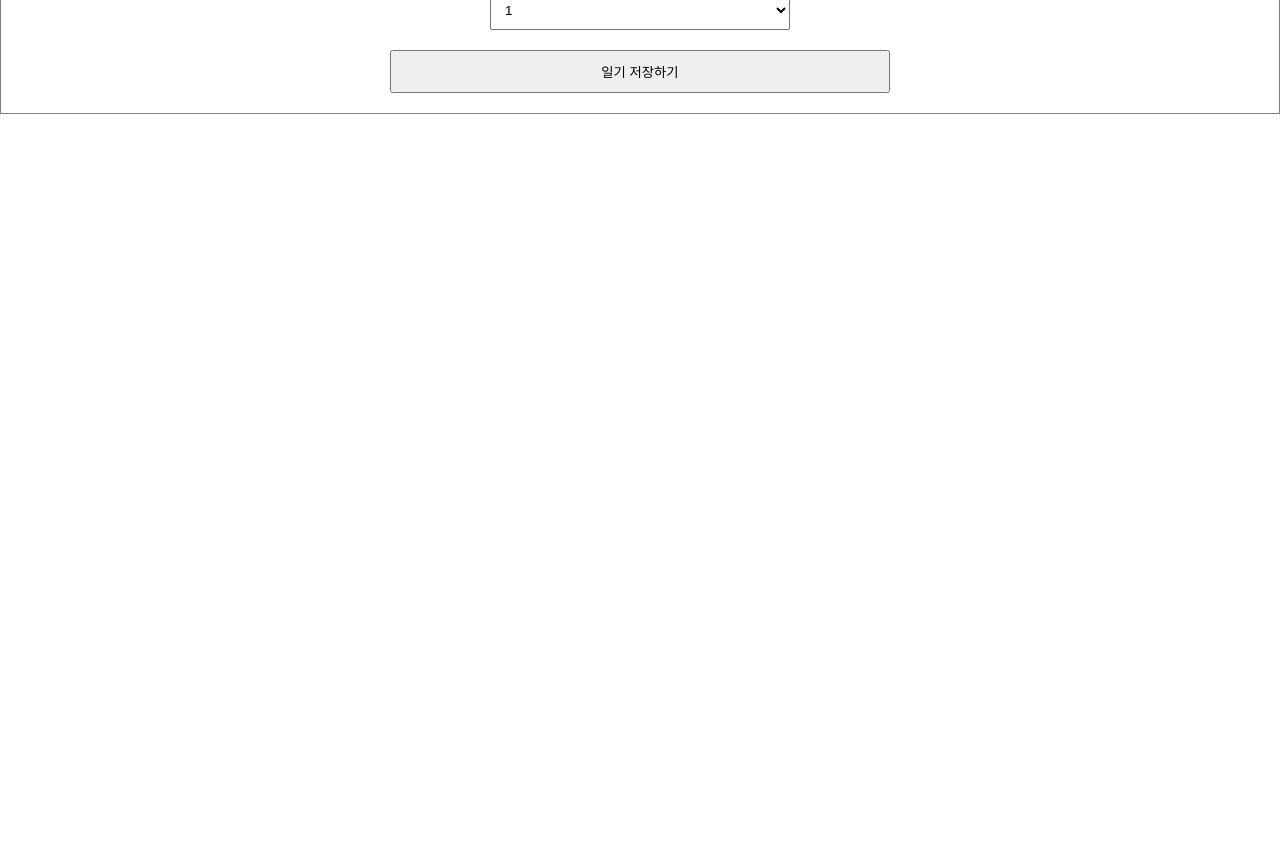
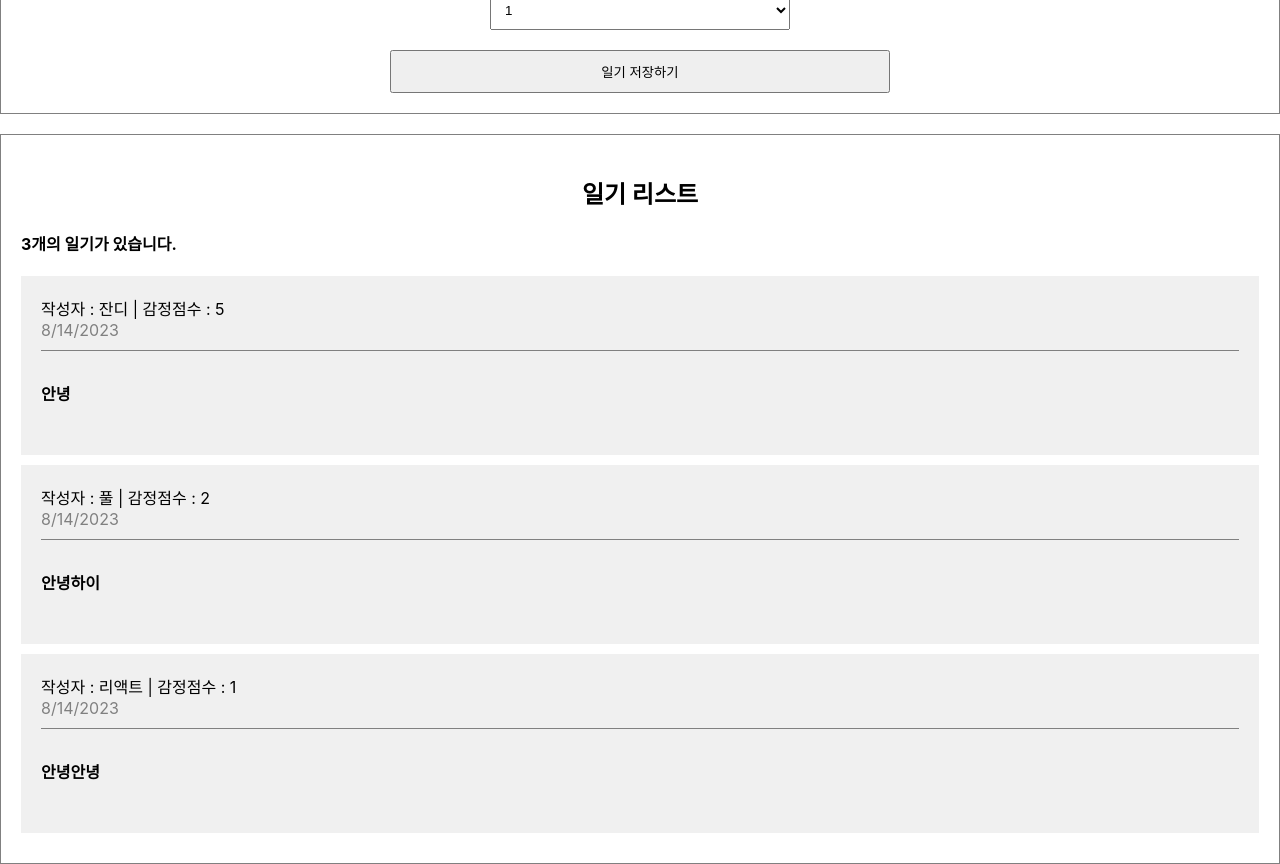
Before and after one commit to alsswl/simplediary, a React (Create React App) app: page / in a window 1280 px wide. Shown: the part 400-1264 px from the top of the page. Before the commit the page ends 800 px from the top, so only its background shows below. Built offline with nearby package versions, Linux system fonts and the light colour scheme.

Commit message:
feat : 리스트 랜더링 기능 구현

```diff
--- a/src/App.css
+++ b/src/App.css
@@ -26,3 +26,35 @@ textarea{
   padding: 10px;
   cursor:pointer;
 }
+
+.DiaryList{
+  border: 1px solid gray;
+  padding: 20px;
+  margin-top: 20px;
+}
+
+.DiaryList h2{
+  text-align: center;
+}
+
+.DiaryItem{
+  background-color: rgb(240,240,240);
+  margin-bottom: 10px;
+  padding: 20px;
+}
+
+.DiaryItem .info{
+  border-bottom: 1px solid gray;
+  padding-bottom: 10px;
+  margin-bottom: 10px;
+}
+
+.DiaryItem .date{
+  color: gray;
+}
+
+.DiaryItem .content{
+  font-weight: bold;
+  margin-bottom: 30px;
+  margin-top: 30px;
+}
--- a/src/App.js
+++ b/src/App.js
@@ -1,11 +1,38 @@
 
 import './App.css';
 import DiaryEditor from './DiaryEditor';
+import DiaryList from './DiaryList';
 
-function App() {
+const dummyList = [
+  {
+    id : 1,
+    author : "잔디",
+    content : "안녕",
+    emotion : 5,
+    created_date : new Date().getTime(),
+  },
+  {
+    id : 2,
+    author : "풀",
+    content : "안녕하이",
+    emotion : 2,
+    created_date : new Date().getTime(),
+  },
+  {
+    id : 3,
+    author : "리액트",
+    content : "안녕안녕",
+    emotion : 1,
+    created_date : new Date().getTime(),
+  },
+]
+
+
+const App = () =>{
   return (
     <div className="App">
       <DiaryEditor/>
+      <DiaryList diaryList = {dummyList}/>
     </div>
   );
 }
--- /dev/null
+++ b/src/DiaryItem.js
@@ -0,0 +1,13 @@
+
+const DiaryItem = ({author,content,created_date,emotion,id}) =>{
+    return <div className="DiaryItem">
+        <div className="info">
+            <span> 작성자 : {author} | 감정점수 : {emotion}</span>
+            <br></br>
+            <span className="date">{new Date(created_date).toLocaleDateString()}</span>
+        </div>
+        <div className="content">{content}</div>
+    </div>
+}
+
+export default DiaryItem;
--- a/src/DiaryList.js
+++ b/src/DiaryList.js
@@ -0,0 +1,21 @@
+import DiaryItem from './DiaryItem'
+
+const DiaryList = ({diaryList}) =>{
+
+    return (<div className="DiaryList">
+        <h2>일기 리스트</h2>
+        <h4>{diaryList.length}개의 일기가 있습니다.</h4>
+        <div>
+            {diaryList.map((it) => (
+               <DiaryItem key = {it.id} {...it}/>
+            ))}
+        </div>
+    </div>
+    );
+};
+
+DiaryList.defaultProps = {
+    diaryList : [],
+};
+
+export default DiaryList;
```
